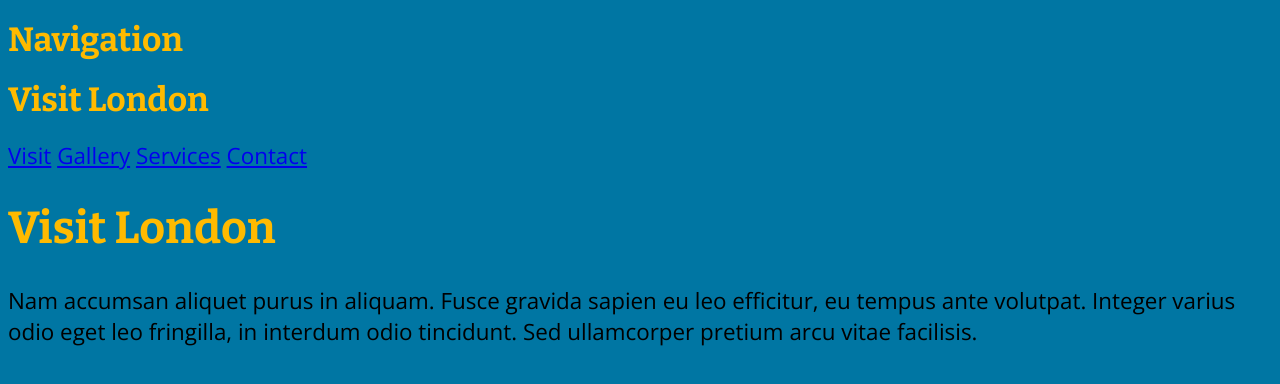
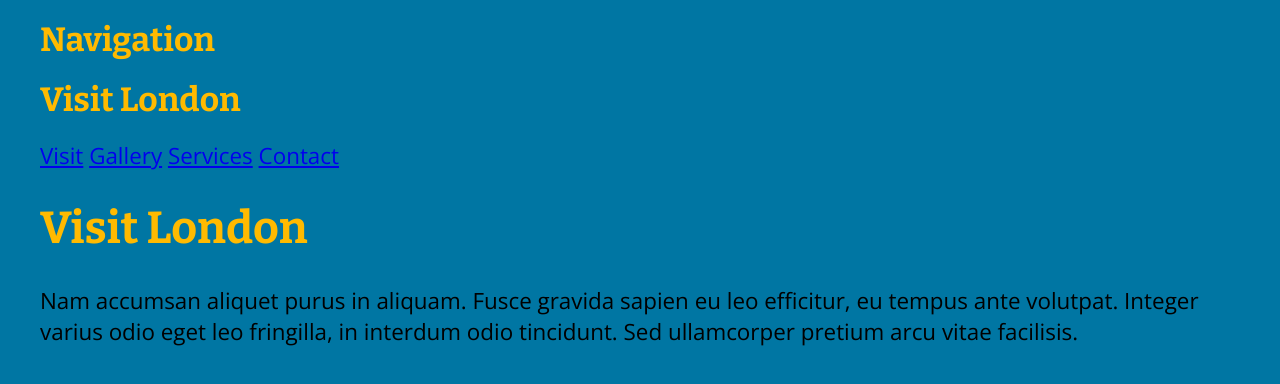
Before and after one commit to Visserr2/Npm_and_Gulp_and_SASS, a website: page visitlonden/src/partial/_header.html in a window 1280 px wide. Drawn offline with nearby package versions, Linux system fonts and the light colour scheme; files that its build step writes are made by us from their sources.

Commit message:
Added grid file
Added grid file

```diff
--- /dev/null
+++ b/visitlonden/src/scss/_grid.scss
@@ -0,0 +1,5 @@
+.container {
+    margin: 0 auto;
+    width: 95%;
+    max-width: $grid-max-width;
+}
--- a/visitlonden/src/scss/app.scss
+++ b/visitlonden/src/scss/app.scss
@@ -2,3 +2,4 @@
 @import 'variables';
 @import 'typography';
 @import 'layout';
+@import 'grid';
```
